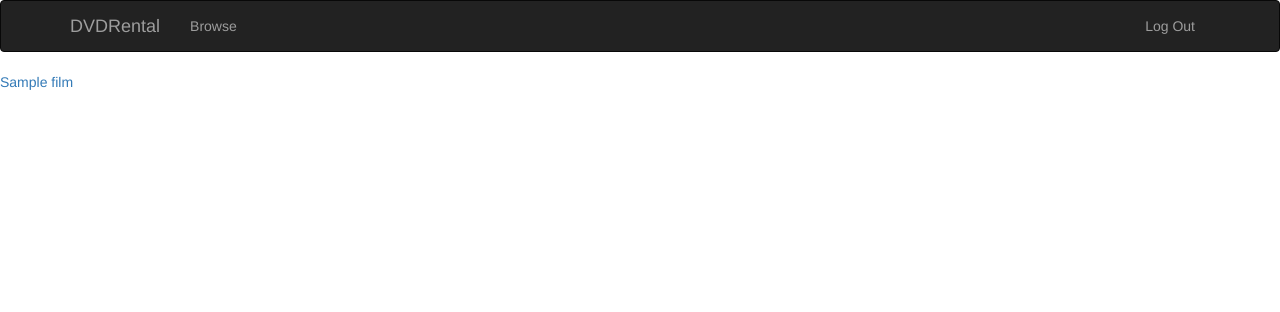
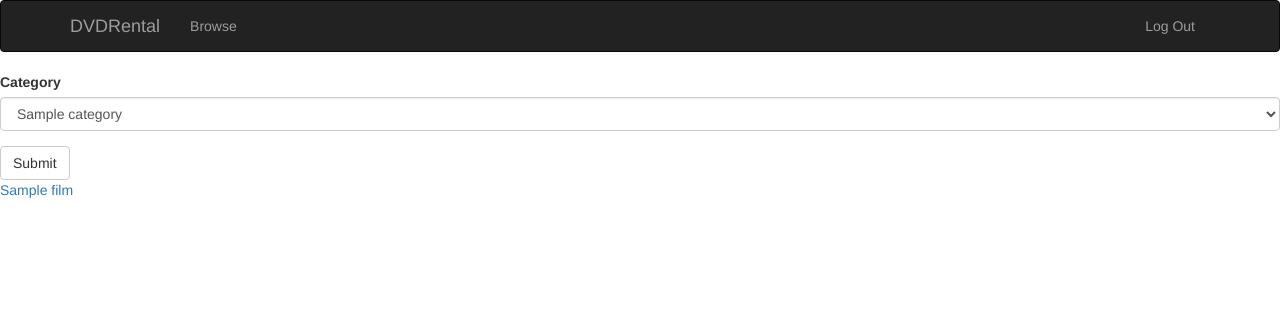
Before and after one commit to AmonartRolon/dvdrental, a Flask app: page /films/browse in a window 1280 px wide. Shown: the top 312 px of the page. Run offline with Flask 2, Linux system fonts and the light colour scheme; a user stored in the database is signed in; tables that the repository leaves empty hold one stand-in row (values such as "Sample post"); some libraries are stand-ins or nearby versions.

Commit message:
Add a select field to the browser template

```diff
--- a/app/categories/views.py
+++ b/app/categories/views.py
@@ -9,7 +9,7 @@ def browse():
     categories = Category.query.all()
     return render_template('categories/browse.html', categories = categories)
 
-@categories.route('/<id>')
+@categories.route('/<int:id>')
 def categories(id):
     category = Category.query.get(id)
     return render_template('categories/category.html', category = category)
--- /dev/null
+++ b/app/films/forms.py
@@ -0,0 +1,16 @@
+from flask_wtf import Form
+from wtforms import SelectField, SubmitField, ValidationError
+from app.categories.models import Category
+
+class CategorySelectionForm(Form):
+    category_list = SelectField(u'Category', coerce = int)
+    submit = SubmitField(u'Submit')
+    def __init__(self):
+        super().__init__()
+        self.category_list.choices = []
+        self.category_list.choices.append((None, 'Choose a category'))
+        self.category_list.choices = [(category.id, category.name) for category in Category.query.all()]
+
+    def validate_category_list(self, field):
+        if field.data == None:
+            raise ValidationError('Select an option!')
--- a/app/films/views.py
+++ b/app/films/views.py
@@ -4,12 +4,18 @@ from app.films.models import Film
 from app import db
 from . import films
 from flask_login import login_required
+from .forms import CategorySelectionForm
 
-@films.route('/browse')
+@films.route('/browse', methods = ['GET', 'POST'])
 @login_required
 def browse():
-    films = Film.query.all()
-    return render_template('films/browse.html', films = films)
+    category_select = CategorySelectionForm()
+    if category_select.validate_on_submit():
+        films = Film.query.filter_by(category_id = category_select.data)
+    else:
+        films = Film.query.all()
+    return render_template('films/browse.html', films = films,
+            category_select = category_select)
 
 @films.route('/<int:id>')
 @login_required
--- a/app/templates/films/browse.html
+++ b/app/templates/films/browse.html
@@ -1,5 +1,10 @@
 {% extends "base.html" %}
+{% import "bootstrap/wtf.html" as wtf %}
+
+{% block title %} DVDRental - Browse {% endblock %}
+
 {% block content %}
+        {{ wtf.quick_form(category_select) }}
         {% for film in films %}
         <a href = "{{ url_for('films.films', id = film.id) }}" >{{ film.title }}</a> </br>
         {% endfor %}
```
